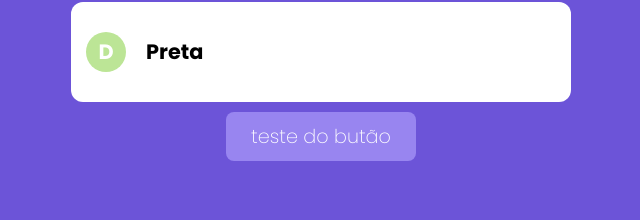
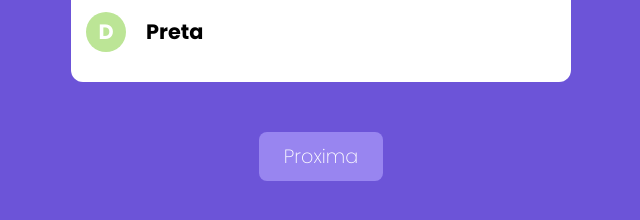
Before and after one commit to filipealvesr2019/quiz, a Next.js app: page / in a window 1280 px wide. Shown: the part 554-774 px from the top of the page, without its empty margins (319-959 px from the left). Built offline with nearby package versions, Linux system fonts and the light colour scheme.

Commit message:
Componente de Botão

```diff
--- a/pages/index.tsx
+++ b/pages/index.tsx
@@ -34,7 +34,7 @@ export default function Home() {
       }}
     >
       <Questao tempoPraResposta={5} valor={questao} respostaFornecida={respostaFornecida} tempoEsgotado={tempoEsgotado}/>
-      <Botao texto="teste do butão" />
+      <Botao texto="Proxima" href="/resultado" />
       </div>
   );
 }
--- a/styles/Botao.module.css
+++ b/styles/Botao.module.css
@@ -6,4 +6,5 @@
     font-size: 1.2rem;
     border: none;
     padding: 10px 25px;
+    margin-top: 40px;
 }
```
Also changed, not shown: pages/resultado.tsx (added, +7 -0 lines).
